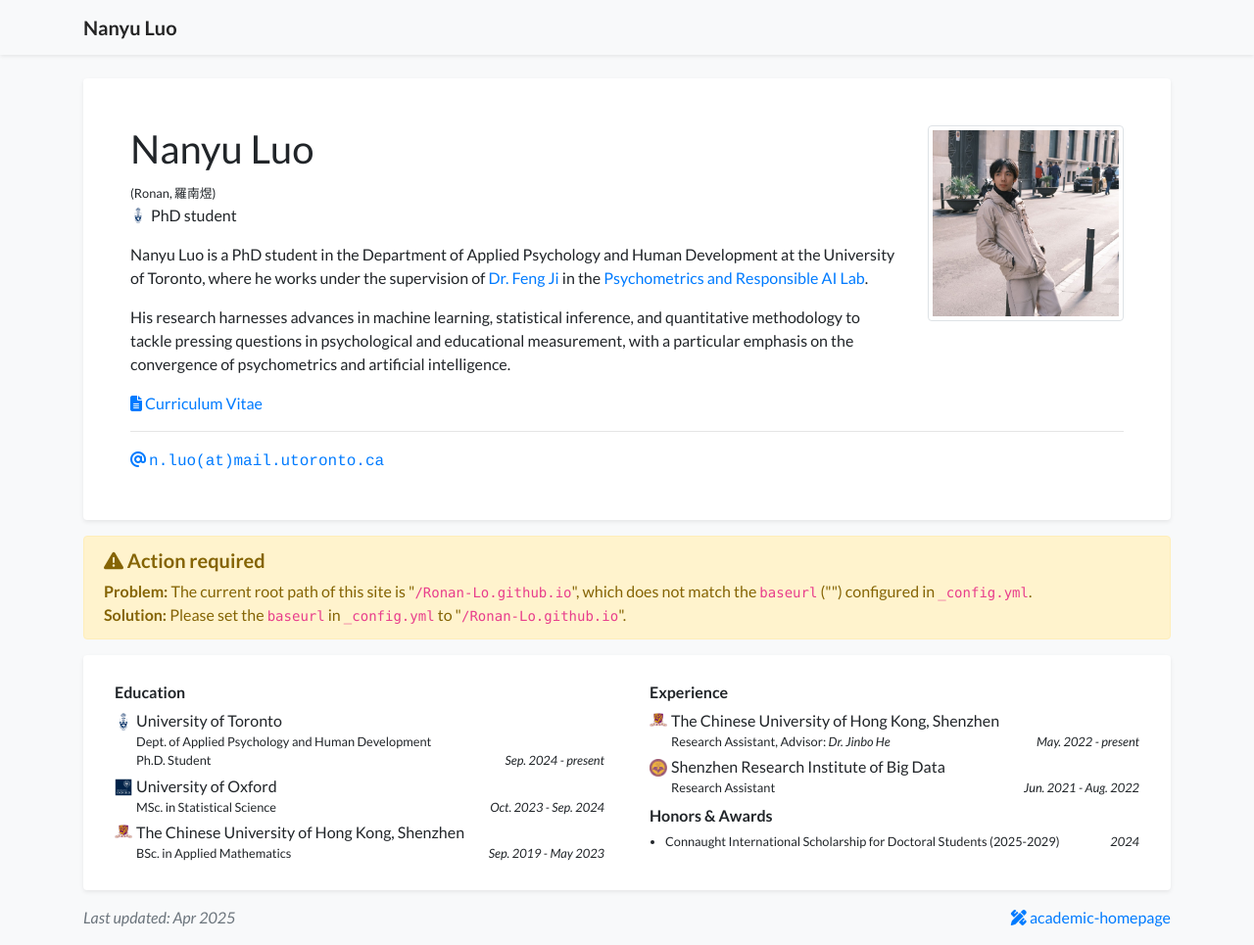
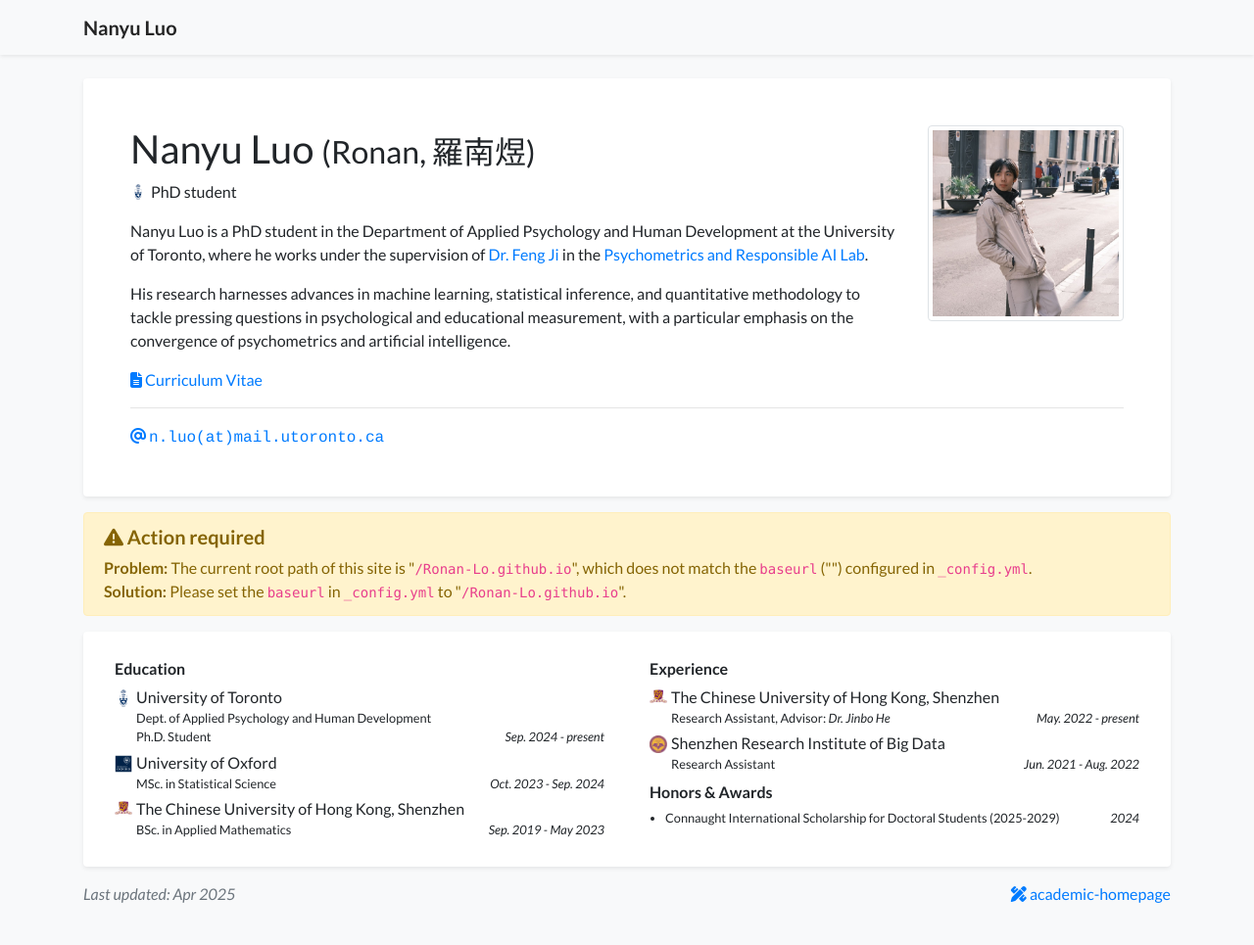
Before and after one commit to Ronan-Lo/Ronan-Lo.github.io, a Jekyll site: the page built from index.html, in a window 1280 px wide and 965 px high. Shown: the whole window at 98% size. Built offline with Jekyll 4.4.1, drawn with Linux system fonts in a browser that asks for light colours; nearby versions of some CDN libraries; a style sheet for code colours, icons or effects is not loaded.

Commit message:
edit profile_card

```diff
--- a/_includes/widgets/profile_card.html
+++ b/_includes/widgets/profile_card.html
@@ -19,7 +19,7 @@
 
                         <div class="d-flex">
                             <div class="h1 font-weight-normal">
-                                {{ site.data.profile.primary_name }}
+                                {{ site.data.profile.primary_name }} <small>{{ site.data.profile.secondary_name }}</small>
                             </div>
                             {% if site.data.profile.portrait_url %}
                             <div class="ml-auto d-md-none">
@@ -29,9 +29,7 @@
                             </div>
                             {% endif %}
                         </div>
-                        <div>
-                            <small>{{ site.data.profile.secondary_name }}</small>
-                        </div>
+
                         <div class="text-profile-position">
                             {% for position in site.data.profile.positions %}
                             {% if position.logo -%}
```
